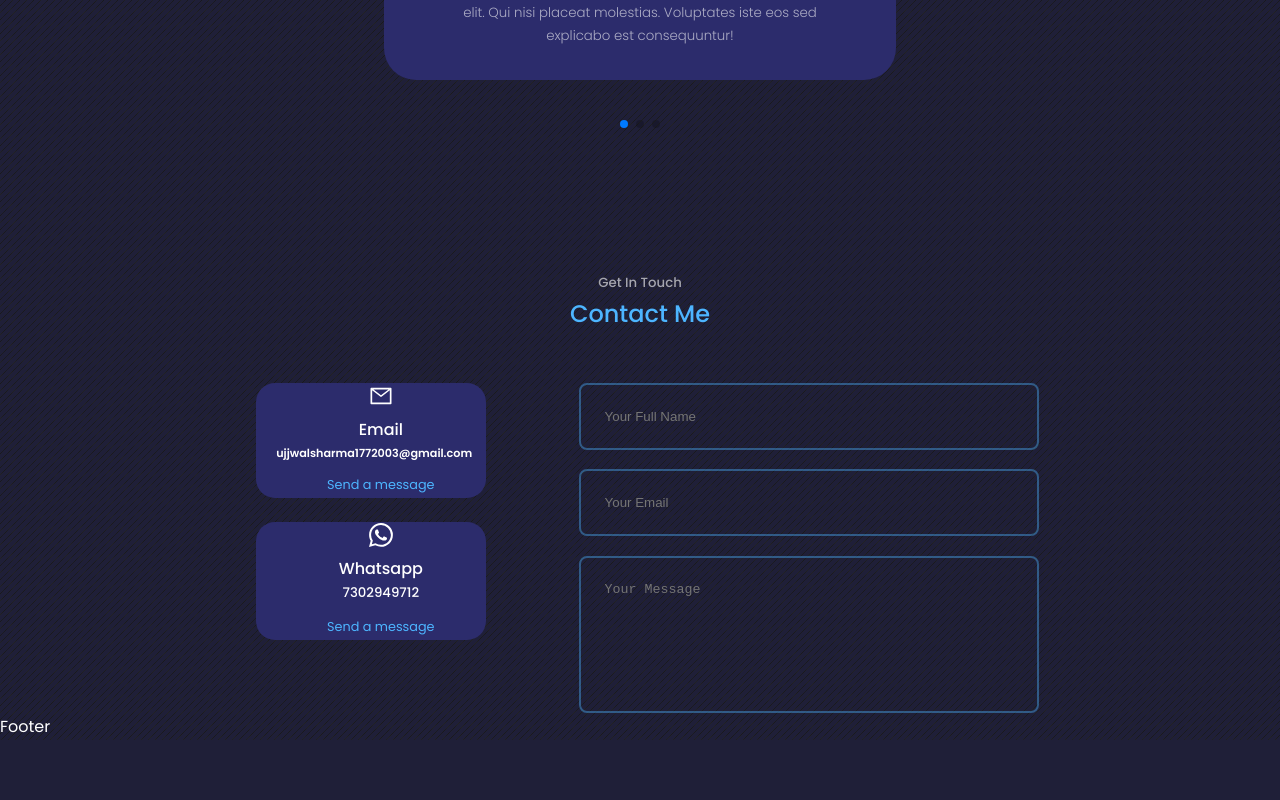
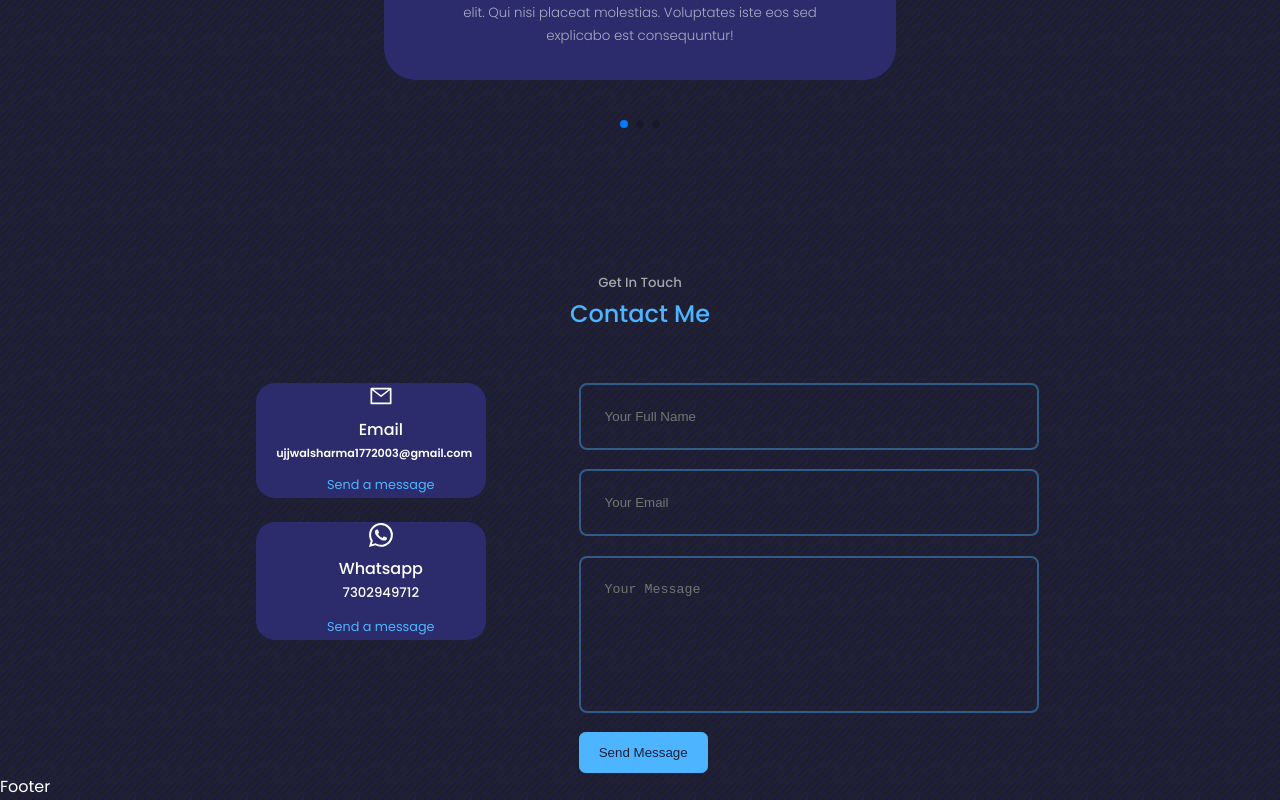
Before and after one commit to Ujjwalsharma7/Portfolio, a React (Create React App) app: page / in a window 1280 px wide. Shown: the part 3837-4637 px from the top of the page. Before the commit the page ends 4577 px from the top, so only its background shows below. Built offline with nearby package versions, Linux system fonts and the light colour scheme.

Commit message:
added form submit button

```diff
--- a/src/components/contact/Contact.jsx
+++ b/src/components/contact/Contact.jsx
@@ -44,6 +44,7 @@ const Contact = () => {
           <input type="text" name='name' placeholder='Your Full Name' required />
           <input type="email" name='email' placeholder='Your Email' required />
           <textarea name="message" id="" cols="30" rows="7" placeholder='Your Message' required></textarea>
+          <button type='submit' className='btn btn-primary'>Send Message</button>
         </form>
       </div>
    </section>
```
